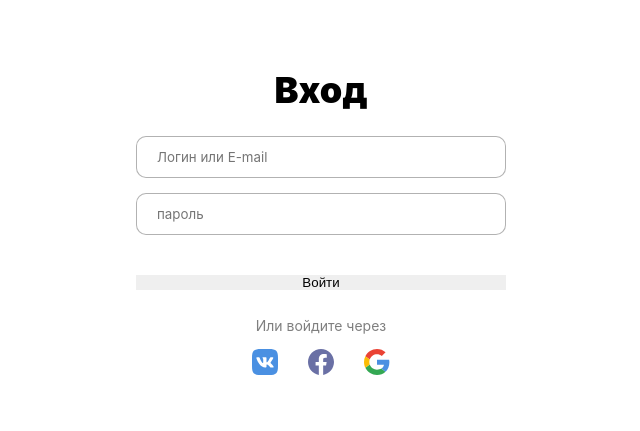
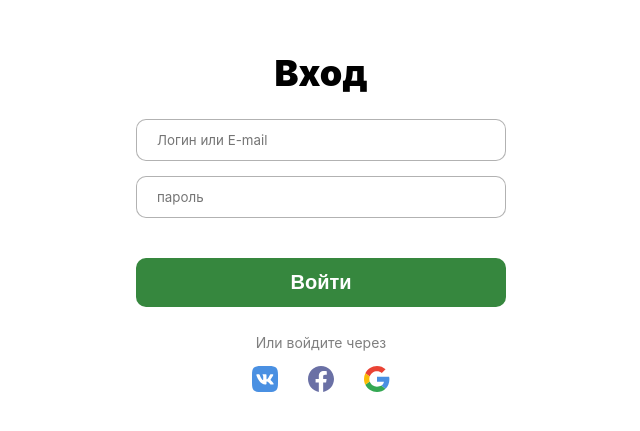
Before and after one commit to bek77g/hammock-store, a React (Create React App) app: page /auth/login in a window 1280 px wide. Shown: the part 179-610 px from the top of the page, without its empty margins (319-959 px from the left). Built offline with nearby package versions, Linux system fonts and the light colour scheme; the HTML template or start-up script is replaced by a standard one.

Commit message:
add: styles for button

```diff
--- a/src/components/Button/button.module.css
+++ b/src/components/Button/button.module.css
@@ -0,0 +1,11 @@
+.button {
+  border-radius: 10px;
+  background: #36873e;
+  width: 100%;
+  padding: 13px 0;
+  color: #fff;
+  text-align: center;
+  font-size: 20px;
+  font-weight: 600;
+  cursor: pointer;
+}
```
